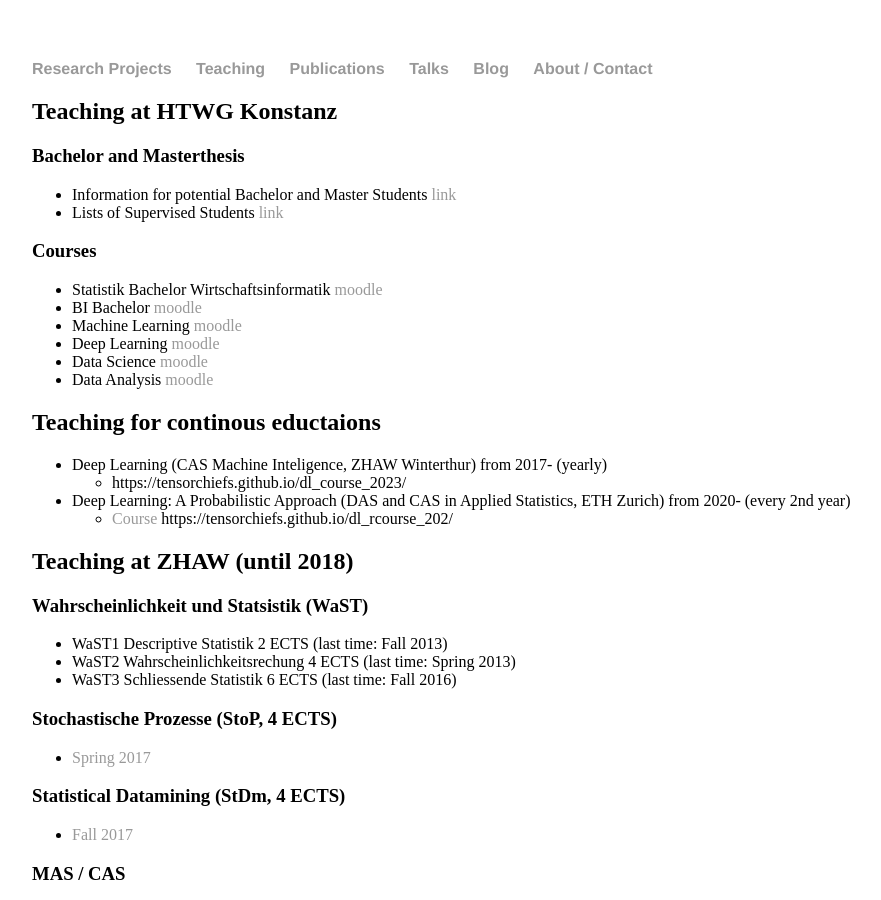
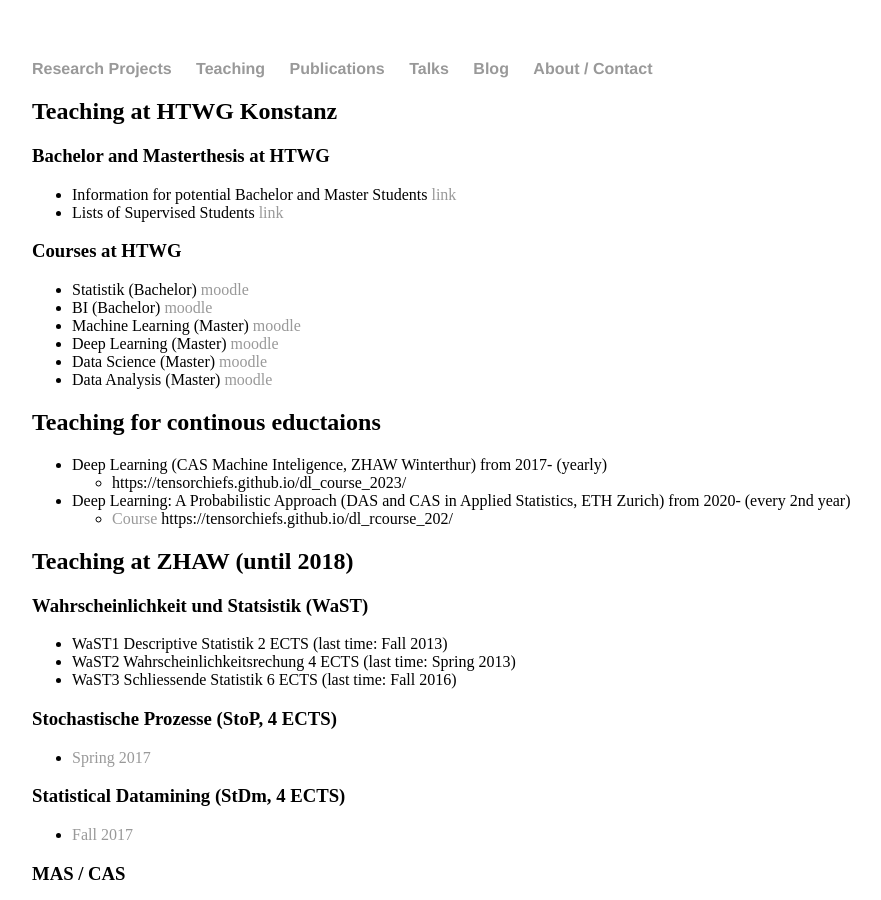
Before and after one commit to oduerr/oduerr.github.io, a Jekyll site: the page built from teaching/index.md, in a window 1280 px wide and 900 px high. Shown: the whole window, without its empty margins (160-1041 px from the left). Built offline with Jekyll 4.4.1, drawn with Linux system fonts in a browser that asks for light colours.

Commit message:
Update index.md

```diff
--- a/teaching/index.md
+++ b/teaching/index.md
@@ -6,17 +6,17 @@
 
 ## Teaching at HTWG Konstanz
 
-### Bachelor and Masterthesis
+### Bachelor and Masterthesis at HTWG
 * Information for potential Bachelor and Master Students [link](https://oduerr.github.io/teaching/bama/)
 * Lists of Supervised Students [link](https://oduerr.github.io/teaching/bama/bama_htwg.html)
 
-### Courses
-* Statistik Bachelor Wirtschaftsinformatik [moodle](https://moodle.htwg-konstanz.de/moodle/course/view.php?id=3632)
-* BI Bachelor [moodle](https://moodle.htwg-konstanz.de/moodle/course/view.php?id=1296)
-* Machine Learning [moodle](https://moodle.htwg-konstanz.de/moodle/course/view.php?id=1330)
-* Deep Learning [moodle](https://moodle.htwg-konstanz.de/moodle/course/view.php?id=3032)
-* Data Science [moodle](https://moodle.htwg-konstanz.de/moodle/course/view.php?id=3370)
-* Data Analysis [moodle](https://moodle.htwg-konstanz.de/moodle/course/view.php?id=2564)
+### Courses at HTWG
+* Statistik (Bachelor)  [moodle](https://moodle.htwg-konstanz.de/moodle/course/view.php?id=3632)
+* BI (Bachelor) [moodle](https://moodle.htwg-konstanz.de/moodle/course/view.php?id=1296)
+* Machine Learning (Master) [moodle](https://moodle.htwg-konstanz.de/moodle/course/view.php?id=1330)
+* Deep Learning (Master) [moodle](https://moodle.htwg-konstanz.de/moodle/course/view.php?id=3032)
+* Data Science (Master) [moodle](https://moodle.htwg-konstanz.de/moodle/course/view.php?id=3370)
+* Data Analysis (Master) [moodle](https://moodle.htwg-konstanz.de/moodle/course/view.php?id=2564)
 
 ## Teaching for continous eductaions
 * Deep Learning (CAS Machine Inteligence, ZHAW Winterthur) from 2017- (yearly)
```
